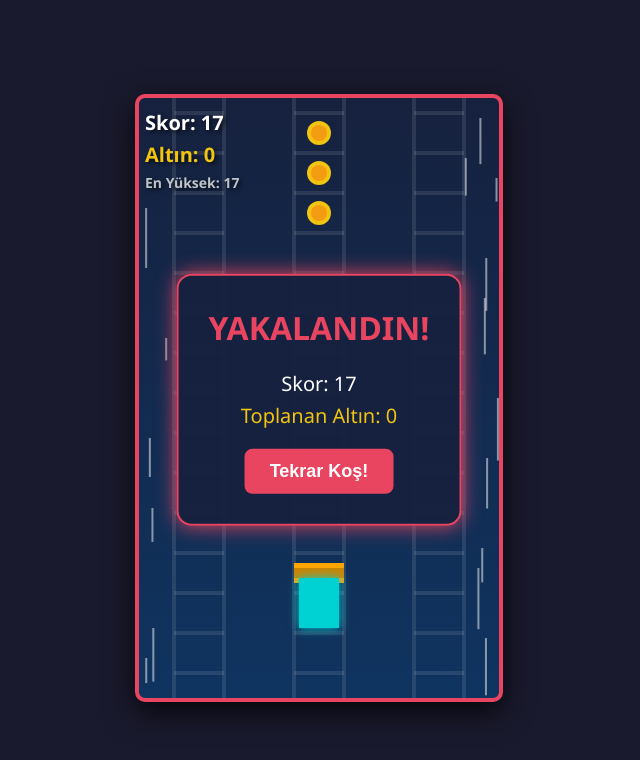
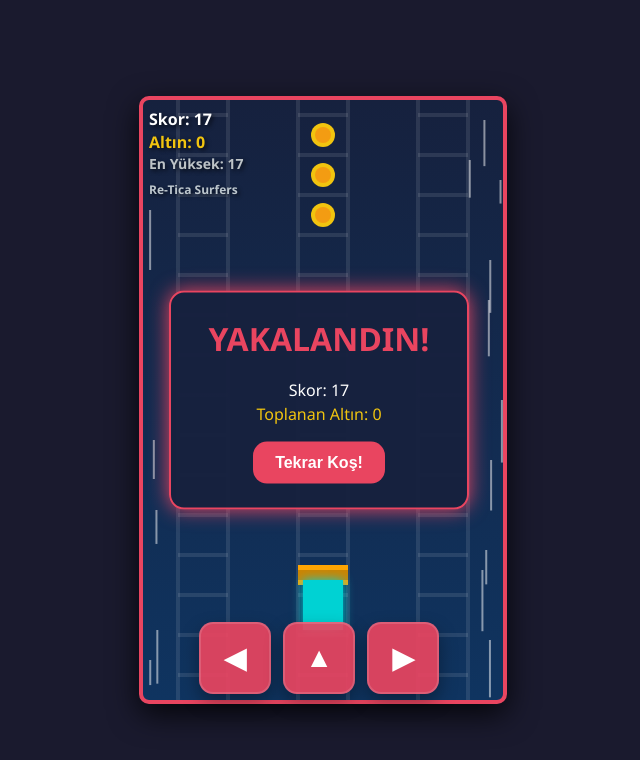
Before and after one commit to GloGeGo/Subway, a plain HTML site: page index.html in a window 1280 px wide. Shown: the whole page, without its empty margins (321-961 px from the left). Drawn offline with Linux system fonts and the light colour scheme.

Commit message:
Add files via upload

```diff
--- a/index.html
+++ b/index.html
@@ -2,28 +2,46 @@
 <html lang="tr">
 <head>
     <meta charset="UTF-8">
-    <meta name="viewport" content="width=device-width, initial-scale=1.0">
-    <title>Subway Surfers 2D - Gelişmiş</title>
+    <meta name="viewport" content="width=device-width, initial-scale=1.0, user-scalable=no">
+    <title>Subway Surfers 2D - Mobil</title>
     <style>
-        body {
+        :root {
+            --bg1: #16213e;
+            --bg2: #0f3460;
+            --accent: #e94560;
+            --accent2: #ff6b81;
+            --panel: rgba(22, 33, 62, 0.96);
+        }
+        html, body {
             margin: 0;
             padding: 0;
-            background-color: #1a1a2e;
+            width: 100%;
+            height: 100%;
+            background: #1a1a2e;
             display: flex;
             justify-content: center;
             align-items: center;
-            height: 100vh;
             font-family: 'Segoe UI', Tahoma, Geneva, Verdana, sans-serif;
             overflow: hidden;
-        }
-        canvas {
-            background: linear-gradient(to bottom, #16213e 0%, #0f3460 100%);
-            box-shadow: 0 10px 30px rgba(0,0,0,0.8);
-            border-radius: 10px;
-            border: 4px solid #e94560;
+            touch-action: none;
+            overscroll-behavior: none;
+            -webkit-user-select: none;
+            user-select: none;
         }
         #game-container {
             position: relative;
+            width: min(96vw, 360px);
+        }
+        canvas {
+            display: block;
+            width: 100%;
+            height: auto;
+            aspect-ratio: 360 / 600;
+            background: linear-gradient(to bottom, var(--bg1) 0%, var(--bg2) 100%);
+            box-shadow: 0 10px 30px rgba(0,0,0,0.8);
+            border-radius: 10px;
+            border: 4px solid var(--accent);
+            touch-action: none;
         }
         #ui-layer {
             position: absolute;
@@ -33,59 +51,109 @@
             font-weight: bold;
             text-shadow: 2px 2px 4px rgba(0,0,0,0.7);
             pointer-events: none;
+            font-size: 16px;
         }
+        .stats {
+            margin: 4px 0;
+            line-height: 1.2;
+        }
+        .gold { color: #f1c40f; }
         #game-over {
             position: absolute;
-            top: 50%;
-            left: 50%;
+            inset: 50% auto auto 50%;
             transform: translate(-50%, -50%);
-            background: rgba(22, 33, 62, 0.95);
+            background: var(--panel);
             color: white;
-            padding: 30px;
+            padding: 24px;
             border-radius: 15px;
             text-align: center;
             display: none;
-            border: 2px solid #e94560;
-            box-shadow: 0 0 20px #e94560;
+            border: 2px solid var(--accent);
+            box-shadow: 0 0 20px var(--accent);
+            width: min(82vw, 300px);
+            box-sizing: border-box;
         }
         button {
-            margin-top: 15px;
-            padding: 12px 25px;
-            font-size: 18px;
+            border: none;
+            border-radius: 14px;
+            cursor: pointer;
+            transition: transform 0.12s ease, background-color 0.12s ease, opacity 0.12s ease;
+            -webkit-tap-highlight-color: transparent;
+        }
+        button:active {
+            transform: scale(0.96);
+            opacity: 0.92;
+        }
+        #game-over button {
+            margin-top: 14px;
+            padding: 12px 22px;
+            font-size: 16px;
             font-weight: bold;
-            cursor: pointer;
-            border: none;
-            background-color: #e94560;
+            background: var(--accent);
             color: white;
-            border-radius: 8px;
-            transition: 0.2s;
         }
-        button:hover {
-            background-color: #ff6b81;
-            transform: scale(1.05);
+        #controls {
+            position: absolute;
+            left: 50%;
+            transform: translateX(-50%);
+            bottom: 10px;
+            display: flex;
+            gap: 12px;
+            z-index: 5;
+            pointer-events: auto;
         }
-        .stats {
-            font-size: 20px;
-            margin: 5px 0;
+        .control-btn {
+            width: 72px;
+            height: 72px;
+            display: flex;
+            align-items: center;
+            justify-content: center;
+            font-size: 28px;
+            font-weight: 800;
+            color: white;
+            background: rgba(233, 69, 96, 0.92);
+            box-shadow: 0 8px 18px rgba(0,0,0,0.35);
+            border: 2px solid rgba(255,255,255,0.14);
         }
-        .gold { color: #f1c40f; }
+        .control-btn:active {
+            background: var(--accent2);
+        }
+        .hint {
+            margin-top: 8px;
+            font-size: 12px;
+            color: #cfd8dc;
+            opacity: 0.9;
+        }
+        @media (max-width: 420px) {
+            #ui-layer { font-size: 14px; }
+            .control-btn { width: 66px; height: 66px; font-size: 26px; }
+            #controls { gap: 10px; bottom: 8px; }
+        }
     </style>
 </head>
 <body>
 
 <div id="game-container">
     <canvas id="gameCanvas" width="360" height="600"></canvas>
+
     <div id="ui-layer">
         <div class="stats">Skor: <span id="scoreText">0</span></div>
         <div class="stats gold">Altın: <span id="coinText">0</span></div>
         <div class="stats" style="font-size:14px; color:#bdc3c7;">En Yüksek: <span id="highScoreText">0</span></div>
+        <div class="hint">Re-Tica Surfers</div>
+    </div>
+
+    <div id="controls" aria-label="Mobil Kontroller">
+        <button class="control-btn" id="leftBtn" aria-label="Sola git">◀</button>
+        <button class="control-btn" id="jumpBtn" aria-label="Zıpla">▲</button>
+        <button class="control-btn" id="rightBtn" aria-label="Sağa git">▶</button>
     </div>
 
     <div id="game-over">
         <h1 style="margin-top:0; color:#e94560;">YAKALANDIN!</h1>
         <p class="stats">Skor: <span id="final-score">0</span></p>
         <p class="stats gold">Toplanan Altın: <span id="final-coins">0</span></p>
-        <button onclick="resetGame()">Tekrar Koş!</button>
+        <button id="restartBtn">Tekrar Koş!</button>
     </div>
 </div>
 
@@ -93,29 +161,29 @@
     const canvas = document.getElementById("gameCanvas");
     const ctx = canvas.getContext("2d");
 
-    // UI Elementleri
     const gameOverScreen = document.getElementById("game-over");
     const scoreText = document.getElementById("scoreText");
     const coinText = document.getElementById("coinText");
     const highScoreText = document.getElementById("highScoreText");
     const finalScoreText = document.getElementById("final-score");
     const finalCoinsText = document.getElementById("final-coins");
+    const restartBtn = document.getElementById("restartBtn");
 
-    // Oyun Değişkenleri
+    const leftBtn = document.getElementById("leftBtn");
+    const rightBtn = document.getElementById("rightBtn");
+    const jumpBtn = document.getElementById("jumpBtn");
+
     let frames = 0;
     let score = 0;
     let coinsCollected = 0;
-    let highScore = localStorage.getItem("subwayHighScore") || 0;
+    let highScore = Number(localStorage.getItem("subwayHighScore") || 0);
     highScoreText.innerText = highScore;
 
     let gameActive = true;
     let baseSpeed = 5;
     let trackOffset = 0;
-
-    // Şeritler (X Koordinatları: Sol, Orta, Sağ)
     const lanes = [60, 180, 300];
 
-    // Oyuncu Objesi
     const player = {
         lane: 1,
         y: 480,
@@ -124,76 +192,84 @@
         color: "#00d2d3",
         isJumping: false,
         jumpTimer: 0,
-        jumpDuration: 40, // Kaç frame havada kalacak
+        jumpDuration: 40,
         scale: 1
     };
 
-    let entities = []; // Altınlar ve Engeller
-    let particles = []; // Hız çizgileri
+    let entities = [];
+    let particles = [];
+    let rafId = null;
 
-    // Tuş Kontrolleri
+    function moveLeft() {
+        if (!gameActive) return;
+        if (player.lane > 0) player.lane--;
+    }
+    function moveRight() {
+        if (!gameActive) return;
+        if (player.lane < 2) player.lane++;
+    }
+    function jump() {
+        if (!gameActive) return;
+        if (!player.isJumping) {
+            player.isJumping = true;
+            player.jumpTimer = 0;
+        }
+    }
+
     document.addEventListener("keydown", function(event) {
         if (!gameActive) {
             if(event.key === "Enter" || event.key === " ") resetGame();
             return;
         }
 
-        // Sağa Sola Kayma
-        if ((event.key === "ArrowLeft" || event.key === "a" || event.key === "A") && player.lane > 0) {
-            player.lane--;
-        } else if ((event.key === "ArrowRight" || event.key === "d" || event.key === "D") && player.lane < 2) {
-            player.lane++;
-        }
-
-        // Zıplama
-        if ((event.key === "ArrowUp" || event.key === "w" || event.key === "W" || event.key === " ") && !player.isJumping) {
-            player.isJumping = true;
-            player.jumpTimer = 0;
-        }
+        if (event.key === "ArrowLeft" || event.key === "a" || event.key === "A") moveLeft();
+        if (event.key === "ArrowRight" || event.key === "d" || event.key === "D") moveRight();
+        if (event.key === "ArrowUp" || event.key === "w" || event.key === "W" || event.key === " ") jump();
     });
 
-    // Varlık Üretici (Engeller ve Altınlar)
+    function bindTouchButton(button, action) {
+        const handler = (e) => {
+            e.preventDefault();
+            if (e.pointerType === "mouse" && e.type === "pointerdown" && e.button !== 0) return;
+            action();
+        };
+        button.style.touchAction = "manipulation";
+        button.addEventListener("pointerdown", handler, { passive: false });
+    }
+
+    bindTouchButton(leftBtn, moveLeft);
+    bindTouchButton(rightBtn, moveRight);
+    bindTouchButton(jumpBtn, jump);
+    restartBtn.addEventListener("click", resetGame);
+
     function spawnEntities() {
-        // Oyun hızlandıkça daha sık obje gelsin
-        let spawnRate = Math.max(30, 70 - Math.floor(score / 200));
-
+        const spawnRate = Math.max(30, 70 - Math.floor(score / 200));
         if (frames % spawnRate === 0) {
-            let randomLane = Math.floor(Math.random() * 3);
-            let entityType = Math.random();
+            const randomLane = Math.floor(Math.random() * 3);
+            const entityType = Math.random();
 
             if (entityType < 0.3) {
-                // TREN (Uzun, ölümcül, zıplanamaz)
                 entities.push({ type: "train", lane: randomLane, y: -150, width: 60, height: 150, color: "#ff4757" });
-            }
-            else if (entityType < 0.6) {
-                // BARİYER (Kısa, zıplanabilir)
+            } else if (entityType < 0.6) {
                 entities.push({ type: "barrier", lane: randomLane, y: -40, width: 50, height: 20, color: "#ffa502" });
-            }
-            else {
-                // ALTIN (3'lü sıra halinde gelir)
-                for(let i=0; i<3; i++) {
-                    entities.push({ type: "coin", lane: randomLane, y: -40 - (i*40), radius: 12, color: "#f1c40f", collected: false });
+            } else {
+                for(let i = 0; i < 3; i++) {
+                    entities.push({ type: "coin", lane: randomLane, y: -40 - (i * 40), radius: 12, color: "#f1c40f", collected: false });
                 }
             }
         }
     }
 
-    // Arkaplan ve Rayları Çiz
     function drawBackground() {
         trackOffset = (trackOffset + baseSpeed) % 40;
-
-        // Ray çizgileri
         ctx.strokeStyle = "rgba(255, 255, 255, 0.1)";
         ctx.lineWidth = 4;
 
-        for(let i=0; i<3; i++) {
-            let x = lanes[i];
-
-            // Dikey Raylar
+        for(let i = 0; i < 3; i++) {
+            const x = lanes[i];
             ctx.beginPath(); ctx.moveTo(x - 25, 0); ctx.lineTo(x - 25, canvas.height); ctx.stroke();
             ctx.beginPath(); ctx.moveTo(x + 25, 0); ctx.lineTo(x + 25, canvas.height); ctx.stroke();
 
-            // Yatay Tahtalar (Hareket hissi için)
             for(let y = trackOffset; y < canvas.height; y += 40) {
                 ctx.beginPath();
                 ctx.moveTo(x - 25, y);
@@ -203,27 +279,22 @@
         }
     }
 
-    // Oyuncuyu Çiz
     function drawPlayer() {
-        let x = lanes[player.lane] - (player.width / 2);
         let currentWidth = player.width;
         let currentHeight = player.height;
         let yOffset = 0;
+        player.scale = 1;
 
-        // Zıplama Animasyonu Mantığı (Sinüs dalgası ile yumuşak kalkış ve iniş)
         if (player.isJumping) {
             player.jumpTimer++;
-            // 0 ile PI arası sinüs (yarım daire)
-            let jumpProgress = (player.jumpTimer / player.jumpDuration) * Math.PI;
-            let heightBoost = Math.sin(jumpProgress);
+            const jumpProgress = (player.jumpTimer / player.jumpDuration) * Math.PI;
+            const heightBoost = Math.sin(jumpProgress);
+            player.scale = 1 + (heightBoost * 0.4);
+            yOffset = heightBoost * -40;
 
-            player.scale = 1 + (heightBoost * 0.4); // Zıplayınca büyür (%40)
-            yOffset = heightBoost * -40; // Biraz yukarı kalkar
-
-            // Gölgelik (Zıpladığında yerde kalan gölge)
             ctx.fillStyle = "rgba(0,0,0,0.3)";
             ctx.beginPath();
-            ctx.ellipse(lanes[player.lane], player.y + player.height - 10, 20 * (1-heightBoost*0.5), 8, 0, 0, Math.PI * 2);
+            ctx.ellipse(lanes[player.lane], player.y + player.height - 10, 20 * (1 - heightBoost * 0.5), 8, 0, 0, Math.PI * 2);
             ctx.fill();
 
             if (player.jumpTimer >= player.jumpDuration) {
@@ -234,79 +305,59 @@
 
         currentWidth *= player.scale;
         currentHeight *= player.scale;
+        const drawX = lanes[player.lane] - (currentWidth / 2);
 
-        // Oyuncu Gövdesi
         ctx.fillStyle = player.color;
         ctx.shadowBlur = player.isJumping ? 20 : 10;
         ctx.shadowColor = player.color;
-
-        // X koordinatını büyüme oranına göre merkeze al
-        let drawX = lanes[player.lane] - (currentWidth / 2);
         ctx.fillRect(drawX, player.y + yOffset, currentWidth, currentHeight);
-
-        ctx.shadowBlur = 0; // Gölgeyi diğer objeler için sıfırla
+        ctx.shadowBlur = 0;
     }
 
-    // Objeleri Yönet (Hareket, Çarpışma, Çizim)
     function handleEntities() {
         for (let i = 0; i < entities.length; i++) {
-            let ent = entities[i];
+            const ent = entities[i];
             ent.y += baseSpeed;
 
-            // Altın Çizimi
             if (ent.type === "coin" && !ent.collected) {
                 ctx.fillStyle = ent.color;
                 ctx.beginPath();
                 ctx.arc(lanes[ent.lane], ent.y, ent.radius, 0, Math.PI * 2);
                 ctx.fill();
 
-                // İçine küçük detay
                 ctx.fillStyle = "#f39c12";
                 ctx.beginPath();
                 ctx.arc(lanes[ent.lane], ent.y, ent.radius - 4, 0, Math.PI * 2);
                 ctx.fill();
-            }
-            // Engel Çizimi
-            else if (ent.type === "train" || ent.type === "barrier") {
-                let x = lanes[ent.lane] - (ent.width / 2);
-
+            } else if (ent.type === "train" || ent.type === "barrier") {
+                const x = lanes[ent.lane] - (ent.width / 2);
                 ctx.fillStyle = ent.color;
                 ctx.fillRect(x, ent.y, ent.width, ent.height);
 
-                // Üzerine şeritler çizelim (Görsellik)
                 ctx.fillStyle = "rgba(0,0,0,0.2)";
                 if(ent.type === "barrier") {
                     ctx.fillRect(x, ent.y + 5, ent.width, 10);
                 } else {
-                    ctx.fillRect(x + 10, ent.y, 40, ent.height); // Trenin camı gibi
+                    ctx.fillRect(x + 10, ent.y, 40, ent.height);
                 }
             }
 
-            // --- ÇARPIŞMA (COLLISION) KONTROLLERİ ---
-            let isSameLane = (player.lane === ent.lane);
-            let isOverlappingY = (player.y < ent.y + (ent.radius || ent.height) && player.y + player.height > ent.y);
+            const isSameLane = (player.lane === ent.lane);
+            const isOverlappingY = (player.y < ent.y + (ent.radius || ent.height) && player.y + player.height > ent.y);
 
             if (isSameLane && isOverlappingY) {
                 if (ent.type === "coin" && !ent.collected) {
-                    // Altın Toplama
                     ent.collected = true;
                     score += 50;
                     coinsCollected++;
                     updateUI();
-                }
-                else if (ent.type === "train") {
-                    // Trene çarparsan kesin ölüm
+                } else if (ent.type === "train") {
                     gameOver();
-                }
-                else if (ent.type === "barrier") {
-                    // Bariyerdeyken eğer zıplamıyorsan ölüm
-                    if (!player.isJumping) {
-                        gameOver();
-                    }
+                } else if (ent.type === "barrier") {
+                    if (!player.isJumping) gameOver();
                 }
             }
 
-            // Ekrandan Çıkanları Temizle
             if (ent.y > canvas.height) {
                 entities.splice(i, 1);
                 i--;
@@ -314,10 +365,9 @@
         }
     }
 
-    // Hız Çizgileri Efekti (Yanlardan akan çizgiler)
     function handleSpeedLines() {
         ctx.fillStyle = "rgba(255,255,255,0.5)";
-        if(Math.random() < 0.3) {
+        if (Math.random() < 0.3) {
             particles.push({
                 x: Math.random() > 0.5 ? Math.random() * 40 : canvas.width - Math.random() * 40,
                 y: -20,
@@ -325,12 +375,11 @@
             });
         }
 
-        for(let i=0; i<particles.length; i++) {
-            let p = particles[i];
-            p.y += baseSpeed * 2; // Çizgiler daha hızlı akar
+        for (let i = 0; i < particles.length; i++) {
+            const p = particles[i];
+            p.y += baseSpeed * 2;
             ctx.fillRect(p.x, p.y, 2, p.length);
-
-            if(p.y > canvas.height) {
+            if (p.y > canvas.height) {
                 particles.splice(i, 1);
                 i--;
             }
@@ -343,12 +392,13 @@
     }
 
     function gameOver() {
+        if (!gameActive) return;
         gameActive = false;
+        if (rafId) cancelAnimationFrame(rafId);
 
-        // En yüksek skoru kaydet
-        if(score > highScore) {
+        if (score > highScore) {
             highScore = score;
-            localStorage.setItem("subwayHighScore", highScore);
+            localStorage.setItem("subwayHighScore", String(highScore));
             highScoreText.innerText = highScore;
         }
 
@@ -366,19 +416,18 @@
         baseSpeed = 5;
         player.lane = 1;
         player.isJumping = false;
+        player.jumpTimer = 0;
         gameActive = true;
-
         updateUI();
         gameOverScreen.style.display = "none";
+        if (rafId) cancelAnimationFrame(rafId);
         gameLoop();
     }
 
-    // Ana Oyun Döngüsü
     function gameLoop() {
         if (!gameActive) return;
 
         ctx.clearRect(0, 0, canvas.width, canvas.height);
-
         drawBackground();
         handleSpeedLines();
         spawnEntities();
@@ -386,24 +435,19 @@
         drawPlayer();
 
         frames++;
-
-        // Sadece koşarak kazanılan pasif puan (Her 10 karede 1 puan)
         if (frames % 10 === 0) {
             score++;
             updateUI();
         }
-
-        // Zamanla Hızı Artır
         if (frames % 400 === 0) {
             baseSpeed += 0.5;
         }
 
-        requestAnimationFrame(gameLoop);
+        rafId = requestAnimationFrame(gameLoop);
     }
 
-    // Oyunu Başlat
+    updateUI();
     gameLoop();
-
 </script>
 </body>
 </html>
```
